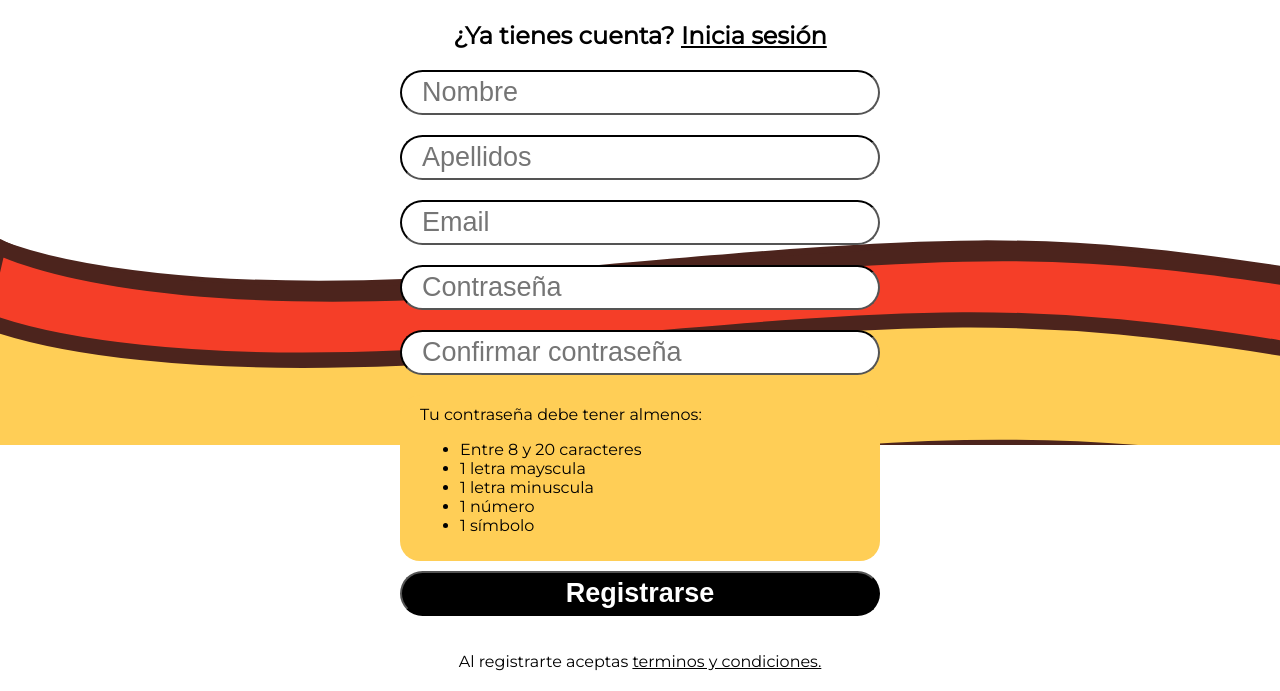
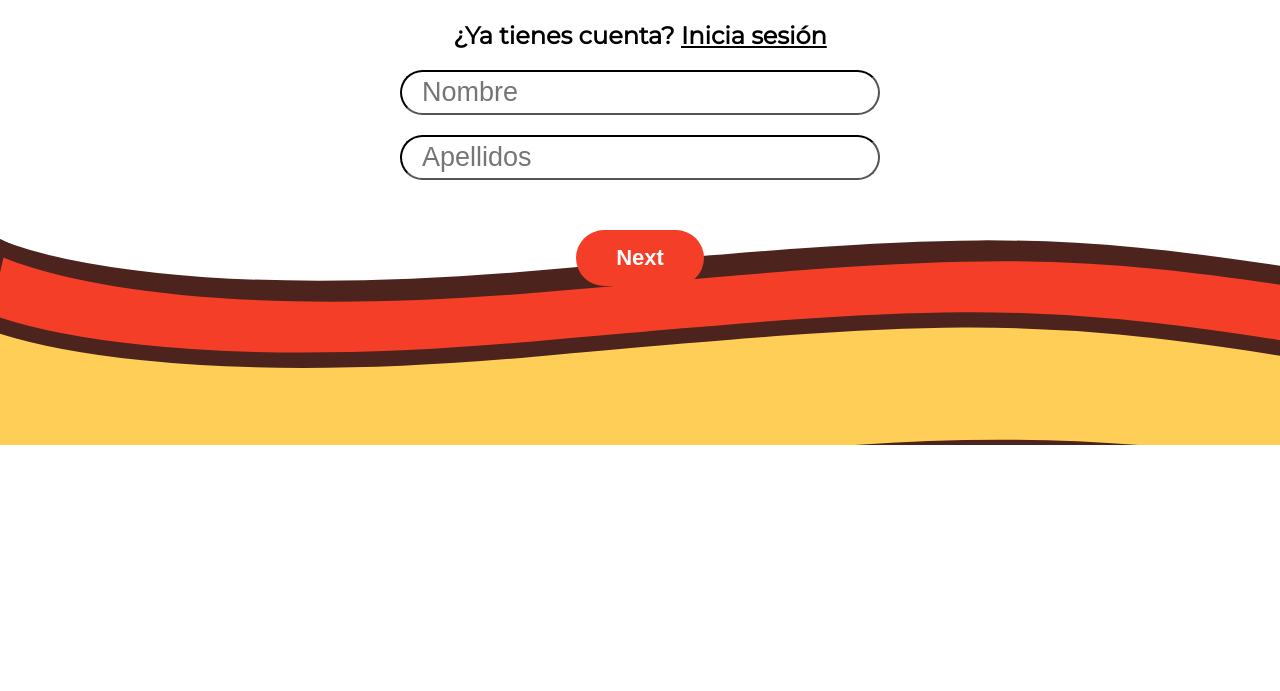
Before and after one commit to Geronimo-Basso/sierra, a PHP site: page /sign-up.php in a window 1280 px wide. Shown: the part 355-1046 px from the top of the page. After the commit the page ends 800 px from the top, so only its background shows below. Run offline with PHP 8.4, Linux system fonts and the light colour scheme.

Commit message:
multiple-sign.up-working

```diff
--- a/assets/style/style.css
+++ b/assets/style/style.css
@@ -161,18 +161,30 @@ button {
 /* Login Page */
 
 /* Sign up*/
-
 .sign-up-main-content {
     text-align: center;
     margin: 20px 500px;
 }
 
-.sign-up-password-requirments {
-    text-align: left;
-    background-color: #FFCE56;
-    border-radius: 20px;
-    padding: 10px 20px;
-    margin-bottom: 10px ;
+.sign-up-form input {
+    margin: 0 0 20px 0;
+    border-color: #000;
+    font-size: 27px;
+    border-radius: 60px;
+    padding: 5px 20px;
+    width: 100%;
+    box-sizing: border-box;
+}
+
+.sign-up-form input[type="submit"] {
+    background-color: #000;
+    color: #fff;
+    font-weight: 600;
+}
+
+.sign-up-form input[type="submit"]:hover {
+    background-color: #444;
+    color: #fff;
 }
 
 /* About Us */
--- a/sign-up.php
+++ b/sign-up.php
@@ -11,28 +11,30 @@
                 <h2 id="already-account-h2">¿Ya tienes cuenta? <a href="login.php"><u>Inicia sesión</u></a></h2>
             </div>
             <div class="sign-up-container-form">
-        <form class="login-in-form">
-            <input type="text" id="name" name="name" placeholder="Nombre"><br>
-            <input type="text" id="lastname" name="lastname" placeholder="Apellidos"><br>
+                <form class="sign-up-form">
+                    <div class="tab" style="display:block;">
+                        <input type="text" name="name" placeholder="Nombre"><br>
+                        <input type="text" name="lastname" placeholder="Apellidos"><br>
+                        <button type="button" onclick="showTab(1)">Next</button>
+                    </div>
+                    <div class="tab" style="display:none;">
                         <input type="text" id="email" name="email" placeholder="Email"><br>
                         <input type="password" id="password" name="password" placeholder="Contraseña"><br>
-            <input type="password" id="password_confirm" name="password_confirm" placeholder="Confirmar contraseña"><br>
-            <div class="sign-up-password-requirments">
-                Tu contraseña debe tener almenos:
-                <ul>
-                    <li>Entre 8 y 20 caracteres</li>
-                    <li>1 letra mayscula</li>
-                    <li>1 letra minuscula</li>
-                    <li>1 número</li>
-                    <li>1 símbolo</li>
-
-                </ul>
+                        <button type="button" onclick="showTab(0)">Previous</button>
+                        <button type="submit">Submit</button>
                     </div>
-            <input type="submit" value="Registrarse">
-            <p>Al registrarte aceptas <a><u>terminos y condiciones.</u> </a></p>
                 </form>
             </div>
         </div>
         <?php require 'includes/footer.php'; ?>
+        <script>
+            function showTab(n) {
+                var tabs = document.getElementsByClassName("tab");
+                for (var i = 0; i < tabs.length; i++) {
+                    tabs[i].style.display = "none";
+                }
+                tabs[n].style.display = "block";
+            }
+        </script>
     </body>
 </html>
```
Lines whose indentation alone changed are shown as unchanged.
